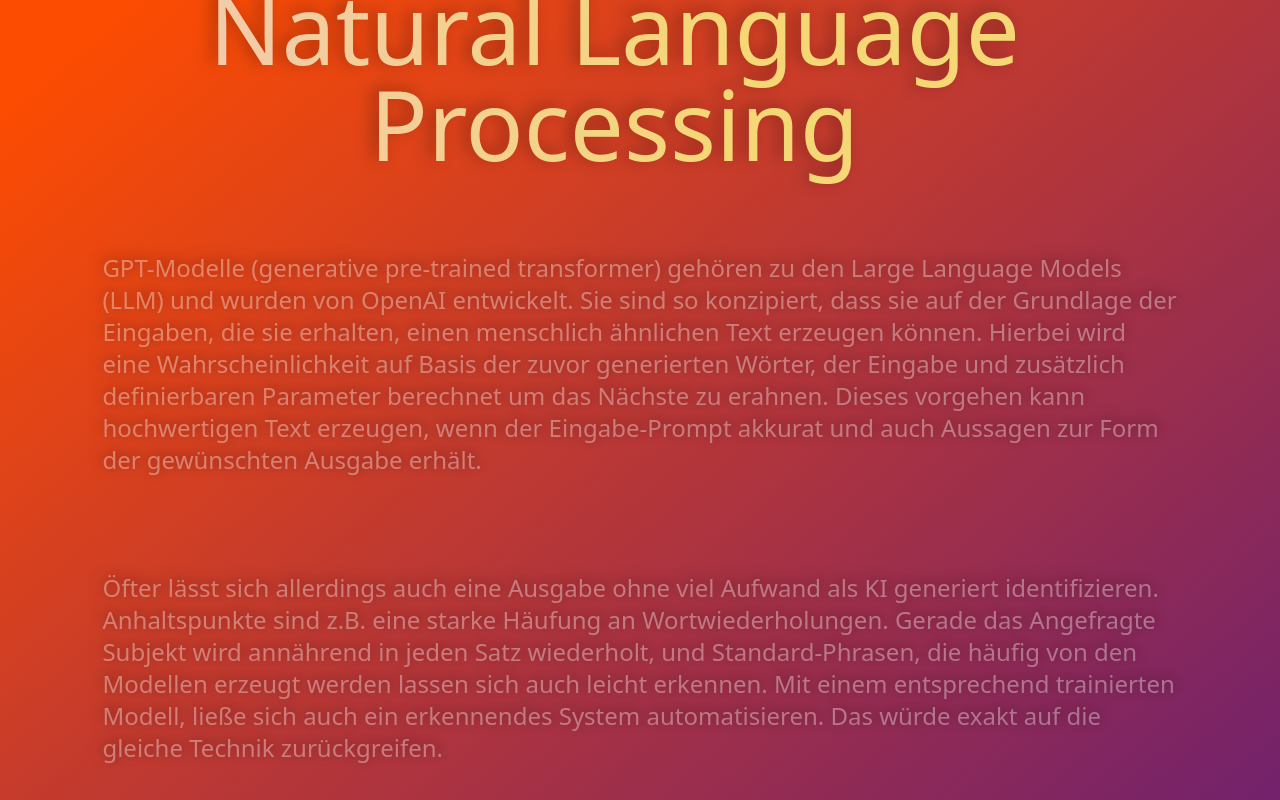
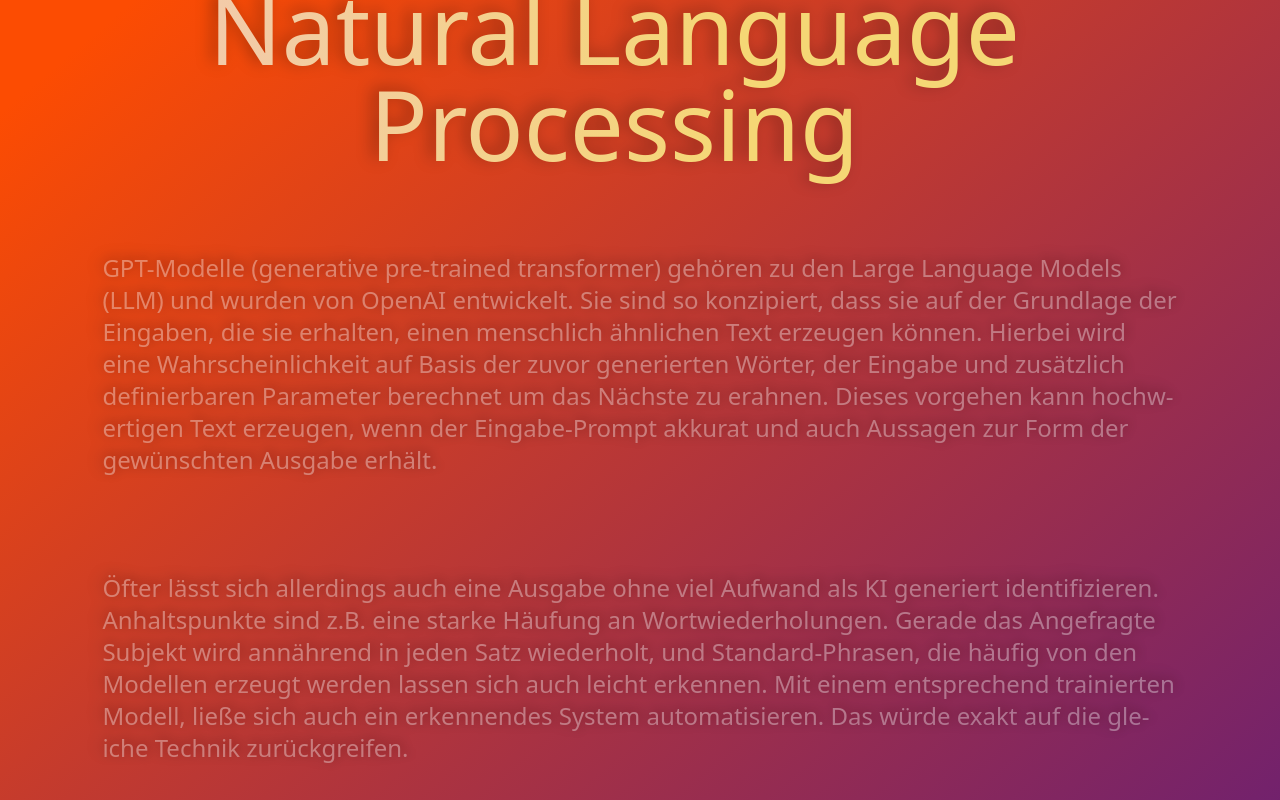
Before and after one commit to jibbex/ai-example, a React (Vite) app: page / in a window 1280 px wide. Shown: the top 800 px of the page. Built offline with nearby package versions, Linux system fonts and the light colour scheme.

Commit message:
style(auto hyphens)

```diff
--- a/src/index.css
+++ b/src/index.css
@@ -78,13 +78,10 @@
 }
 
 html, body {
-    scroll-behavior: smooth;
-    scroll-snap-type: both mandatory;
-    scroll-snap-align: start;
-    scroll-margin-top: max(1rem, env(safe-area-inset-top));
     min-height: 100%;
     width: 100%;
     overflow-x: clip;
+    hyphens: auto;
 }
 
 input {
```
